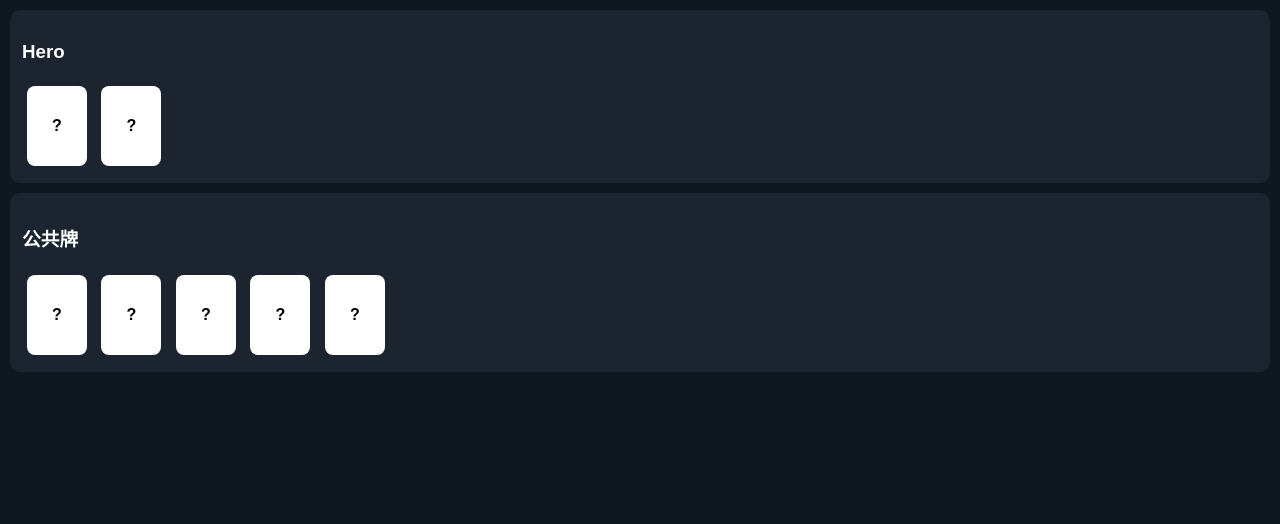
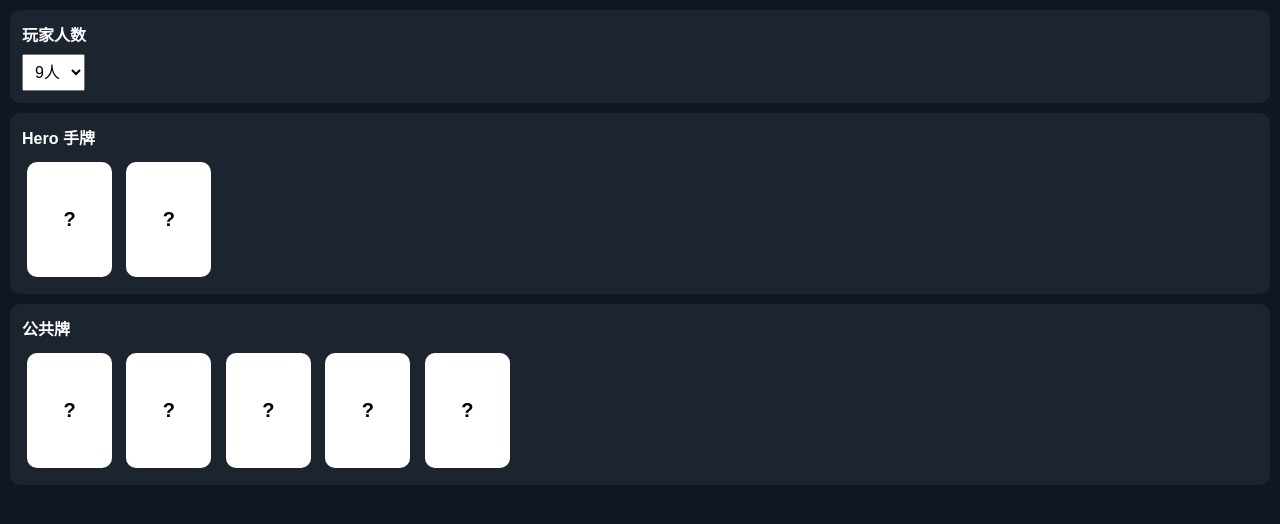
Before and after one commit to q1900088810-wq/PokerAI, a Flask app: page / in a window 1280 px wide. Shown: the top 524 px of the page. Run offline with Flask 3, Linux system fonts and the light colour scheme.

Commit message:
Update index.html

```diff
--- a/templates/index.html
+++ b/templates/index.html
@@ -4,7 +4,7 @@
 <head>
 <meta charset="UTF-8">
 <meta name="viewport" content="width=device-width, initial-scale=1.0">
-<title>Poker AI</title>
+<title>Poker AI Analyzer</title>
 
 <style>
 
@@ -16,22 +16,29 @@ body{
 }
 
 .panel{
+    margin:10px;
     padding:12px;
-    margin:10px;
     background:#1c2430;
     border-radius:10px;
 }
 
+.title{
+    margin-bottom:8px;
+    font-weight:bold;
+}
+
+/* 手牌 / 公共牌 */
 .card{
-    width:60px;
-    height:80px;
+    width:85px;
+    height:115px;
     background:white;
     color:black;
     display:inline-flex;
     align-items:center;
     justify-content:center;
-    border-radius:8px;
+    border-radius:10px;
     margin:5px;
+    font-size:20px;
     cursor:pointer;
     font-weight:bold;
 }
@@ -52,17 +59,24 @@ body{
 }
 
 .deck-card{
-    width:55px;
-    height:75px;
+    width:80px;
+    height:110px;
     background:white;
     color:black;
     display:flex;
     align-items:center;
     justify-content:center;
-    border-radius:6px;
-    margin:5px;
+    border-radius:10px;
+    margin:6px;
+    font-size:18px;
+    font-weight:bold;
     cursor:pointer;
-    font-weight:bold;
+}
+
+/* 人数选择 */
+select{
+    padding:8px;
+    font-size:16px;
 }
 
 </style>
@@ -71,19 +85,38 @@ body{
 
 <body>
 
+<!-- 玩家人数 -->
 <div class="panel">
-    <h3>Hero</h3>
-    <div id="hero1" class="card">?</div>
-    <div id="hero2" class="card">?</div>
+    <div class="title">玩家人数</div>
+    <select id="playerCount">
+        <option value="2">2人</option>
+        <option value="3">3人</option>
+        <option value="4">4人</option>
+        <option value="5">5人</option>
+        <option value="6">6人</option>
+        <option value="7">7人</option>
+        <option value="8">8人</option>
+        <option value="9" selected>9人</option>
+    </select>
 </div>
 
+<!-- Hero -->
 <div class="panel">
-    <h3>公共牌</h3>
-    <div id="b1" class="card">?</div>
-    <div id="b2" class="card">?</div>
-    <div id="b3" class="card">?</div>
-    <div id="b4" class="card">?</div>
-    <div id="b5" class="card">?</div>
+    <div class="title">Hero 手牌</div>
+    <div class="card" id="hero1">?</div>
+    <div class="card" id="hero2">?</div>
+</div>
+
+<!-- 公共牌 -->
+<div class="panel">
+    <div class="title">公共牌</div>
+
+    <div class="card" id="b1">?</div>
+    <div class="card" id="b2">?</div>
+    <div class="card" id="b3">?</div>
+    <div class="card" id="b4">?</div>
+    <div class="card" id="b5">?</div>
+
 </div>
 
 <!-- 牌库 -->
```
